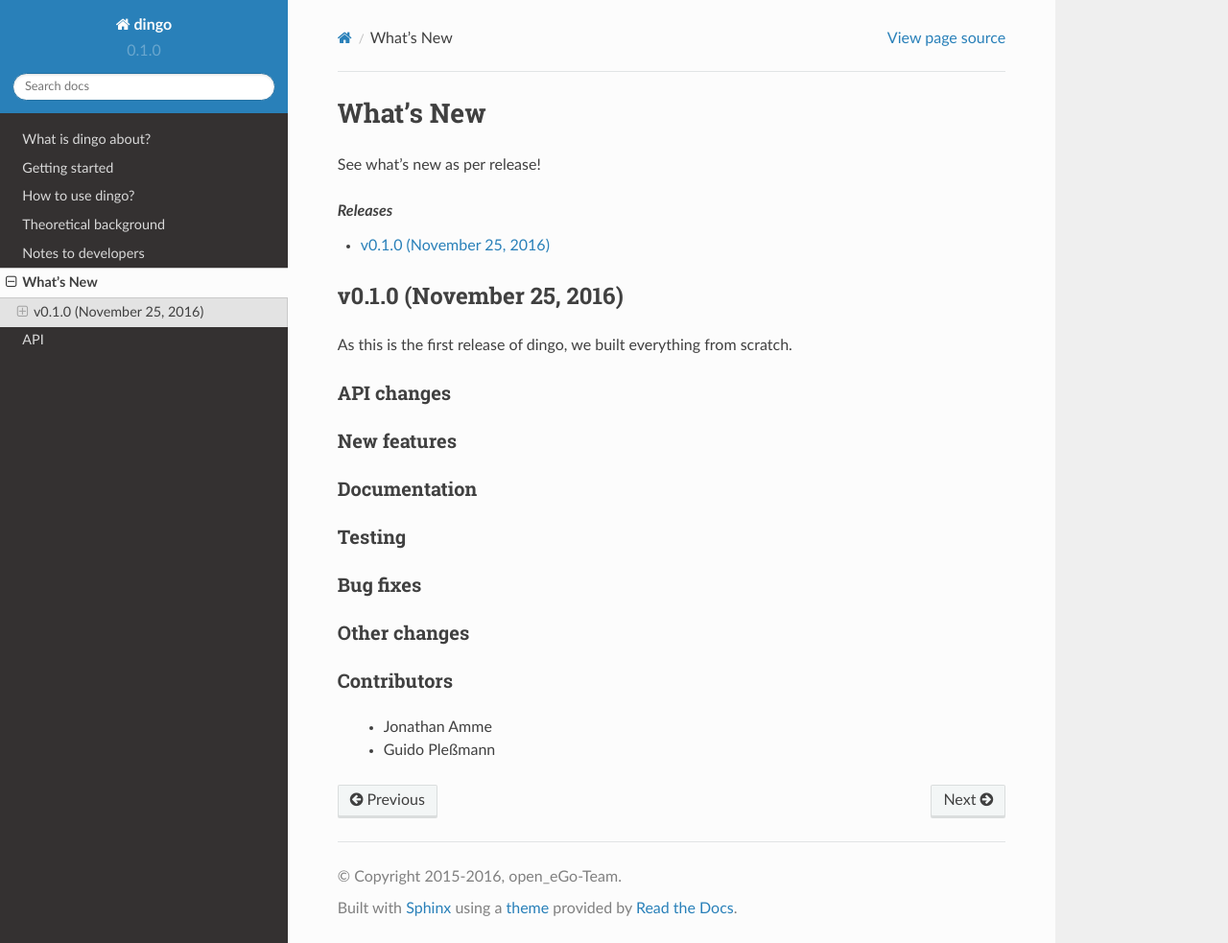
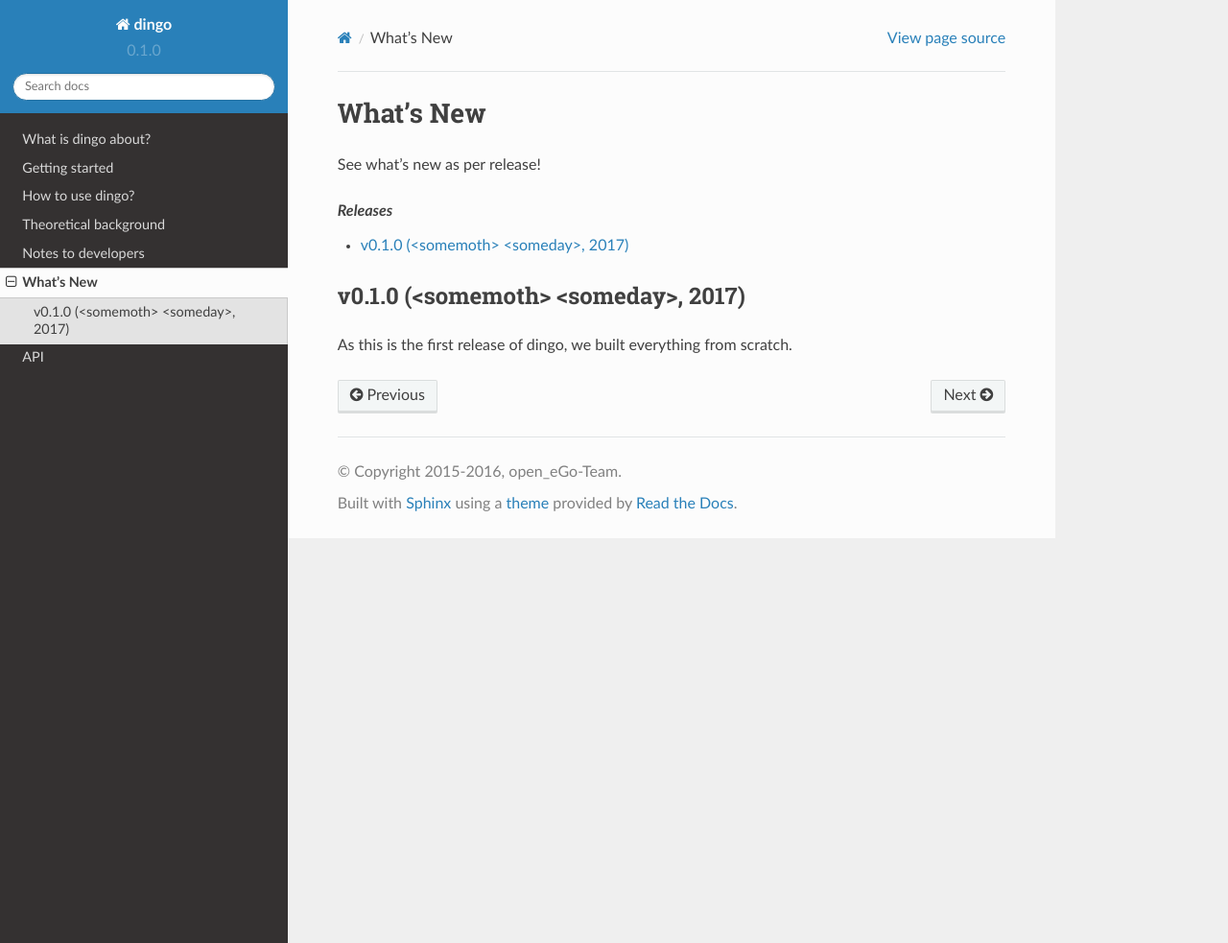
Before and after one commit to openego/ding0, a Sphinx documentation site: the page built from doc/whatsnew.rst, in a window 1280 px wide and 983 px high. Shown: the whole window at 96% size. Built offline with Sphinx 7.4.7 and the Read the Docs theme 2.0.0, drawn with Linux system fonts in a browser that asks for light colours; formulas are drawn with MathJax 3; pages that are not in the unit, such as notebooks, are missing from menus.

Commit message:
Update "what's new"

```diff
--- a/doc/whatsnew/v0-1-0.rst
+++ b/doc/whatsnew/v0-1-0.rst
@@ -1,35 +1,4 @@
-v0.1.0 (November 25, 2016)
+v0.1.0 (<somemoth> <someday>, 2017)
 ++++++++++++++++++++++++++
 
 As this is the first release of dingo, we built everything from scratch.
-
-
-API changes
-###########
-
-
-New features
-############
-
-
-Documentation
-#############
-
-
-Testing
-#######
-
-
-Bug fixes
-#########
-
-
-Other changes
-#############
-
-
-Contributors
-############
-
- * Jonathan Amme
- * Guido Pleßmann
```
